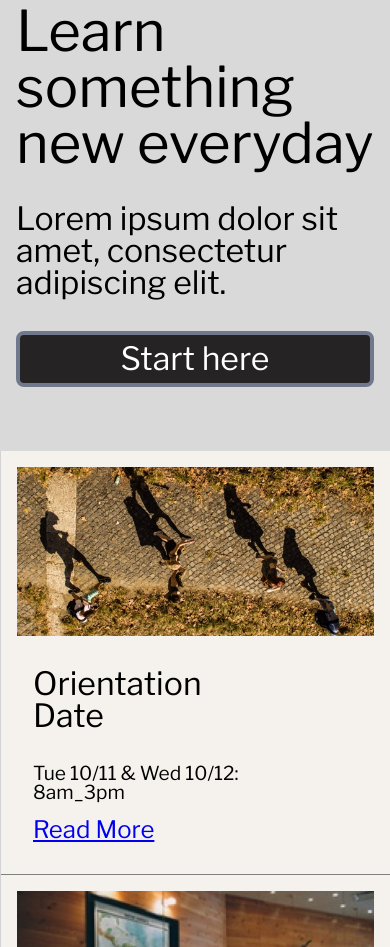
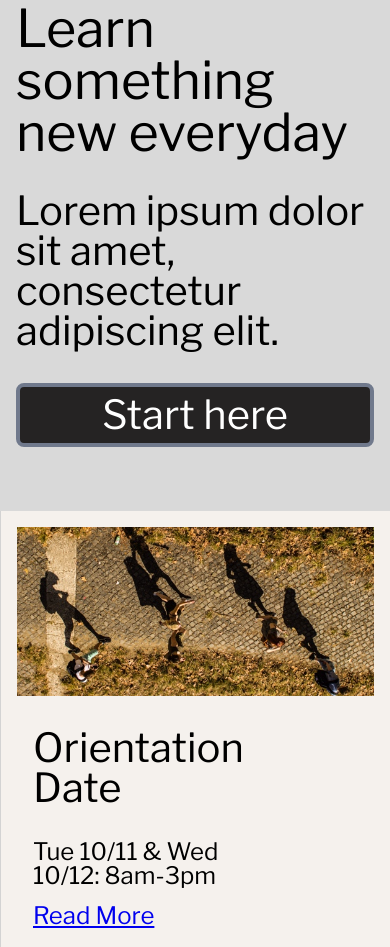
Before and after one commit to WalrusPrince16/ColmarAcademy, a plain HTML site: page index.html in a window 390 px wide. Shown: the part 413-1360 px from the top of the page. Drawn offline with nearby package versions, Linux system fonts and the light colour scheme.

Commit message:
refractored HTML and CSS, finalized desgin

```diff
--- a/css/style.css
+++ b/css/style.css
@@ -26,16 +26,16 @@ img {
   width: 40%;
 }
 h1 {
-  font-size: 3.5rem;
+  font-size: 3.25rem;
 }
 h2 {
-  font-size: 2rem;
+  font-size: 2.5rem;
 }
 p {
-  font-size: 1.2rem;
+  font-size: 1.5rem;
 }
 h1, h2, p {
-  margin: 1.15rem 0;
+  margin: .5rem 0;
 }
 /* Used for the headings in the Start Learning and Thesis sections */
 .heading {
@@ -153,18 +153,17 @@ ul li.desktop:hover {
 
 /* Orientation */
 
+#orientation_left_side {
+  padding: 2rem 3rem 2rem 1.5rem;
+}
+#orientation_right_content {
+  padding: 2rem 0 2rem 1.5rem;
+}
+
+#orientation_left_content,
+.orientation_text,
 #orientation_left_side,
 #orientation_right_content {
-  padding: 2rem 1.5rem;
-  flex-direction: column;
-}
-#orientation_right_content {
-  padding-right: 0;
-}
-#orientation_left_side {
-  padding-right: 3rem;
-}
-#orientation_left_content {
   flex-direction: column;
 }
 #info_main img {
@@ -178,20 +177,20 @@ ul li.desktop:hover {
 .orientation_image.mobile {
   display: none;
 }
+.orientation_image,
+.orientation_image img {
+  display: block;
+  height: auto;
+}
 .orientation_image {
   width: 35%;
-  height: auto;
-  display: block;
   padding: 1rem;
 }
 .orientation_image img {
   width: 100%;
-  display: block;
-  height: auto;
 }
 .orientation_text {
   width: 65%;
-  flex-direction: column;
   padding: 1rem 0 1rem 1rem;
 }
 .no_top_padding {
@@ -206,7 +205,9 @@ ul li.desktop:hover {
 
 /* Start Learning */
 
-#start_learning, .gallery_content, .gallery_text {
+#start_learning,
+.gallery_content,
+.gallery_text {
   flex-direction: column;
 }
 #gallery {
@@ -252,7 +253,8 @@ video {
 #thesis_right_content {
   flex-direction: column;
 }
-#thesis_left_side, #thesis_right_content {
+#thesis_left_side,
+#thesis_right_content {
   padding: 0 0 2rem 1.5rem;
 }
 #thesis_left_side {
@@ -287,6 +289,7 @@ footer {
 @media only screen and (max-width: 1024px) {
 
   /* Universal Rules */
+
   .mobile {
     display: block;
   }
@@ -315,40 +318,48 @@ footer {
   nav ul li, nav img {
     display: inline-block;
   }
+
   /* Main Content */
-  #start_here {
+
+  #start_here,
+  .orientation_child,
+  #courses {
     flex-direction: column;
   }
+
   #banner_main,
   #orientation_right_content,
-  .orientation_image, #thesis_left_side {
+  .orientation_image,
+  #thesis_left_side {
     padding: 0;
   }
-  #start_here_content {
+
+  #start_here_content,
+  .orientation_child,
+  .orientation_text,
+  .course {
     padding: 1rem;
   }
+
   /* Orientation */
+
   .orientation_image.mobile {
     display: block;
     height: auto;
     width: 100%;
   }
   .orientation_child {
-    flex-direction: column;
     font-size: 1.5rem;
   }
-  .orientation_child, .orientation_text {
-    padding: 1rem;
-  }
-  .orientation_image {
-    width: 100%;
-  }
+
   /* Courses */
+
   #courses {
     display: flex;
-    flex-direction: column;
     align-items: center;
+    justify-content: center;
   }
+
   .course {
     width: 90%;
     font-size: 1.4rem;
@@ -356,9 +367,11 @@ footer {
     background-color: #70798C;
     color: white;
     margin: .35rem;
-    padding: 1rem;
+    text-transform: uppercase;
   }
+
   /* Thesis */
+
   #thesis {
     margin-bottom: 1rem;
   }
--- a/index.html
+++ b/index.html
@@ -81,55 +81,47 @@
         <div id="orientation_right_content" class="flex right">
 
           <div class="orientation_child flex">
-
             <div class="orientation_image no_top_padding desktop">
               <img src="./images/information-orientation.jpg">
             </div>
             <div class="orientation_image flex mobile">
               <img src="./images/information-orientation-mobile.jpg">
             </div>
-
             <div class="orientation_text no_top_padding flex">
               <h2>Orientation Date</h2>
-              <p>Tue 10/11 & Wed 10/12: 8am_3pm</p>
+              <p>Tue 10/11 & Wed 10/12: 8am-3pm</p>
               <a href="#">Read More</a>
             </div>
-
           </div>
 
           <div class="orientation_child flex">
-
             <div class="orientation_image flex desktop">
               <img src="./images/information-campus.jpg">
             </div>
             <div class="orientation_image flex mobile">
               <img src="./images/information-campus-mobile.jpg">
             </div>
-
             <div class="orientation_text flex">
               <h2>Our Campus</h2>
               <p>Find which campus is close by you</p>
               <a href="#">Read More</a>
             </div>
-
           </div>
 
           <div class="orientation_child flex">
-
             <div class="orientation_image flex desktop">
               <img src="./images/information-guest-lecture.jpg">
             </div>
             <div class="orientation_image flex mobile">
               <img src="./images/information-guest-lecture-mobile.jpg">
             </div>
-
             <div class="orientation_text flex">
               <h2>Our guest lecture</h2>
               <p>Join a keynote with Oliver Sack about music in medical treatment</p>
               <a href="#">Read More</a>
             </div>
+          </div>
 
-          </div>
         </div>
       </div>
 
@@ -204,6 +196,8 @@
           </div>
         </div>
 
+        <!-- Mobile courses section that replaces the gallery section -->
+
           <div id="courses" class="mobile">
             <div class="course">
               Software Engineering
@@ -226,7 +220,9 @@
 
           </div>
         </div>
+
       <!--Thesis Exhibit-->
+
       <div id="thesis" class="flex section">
 
         <div class="heading flex">
```
